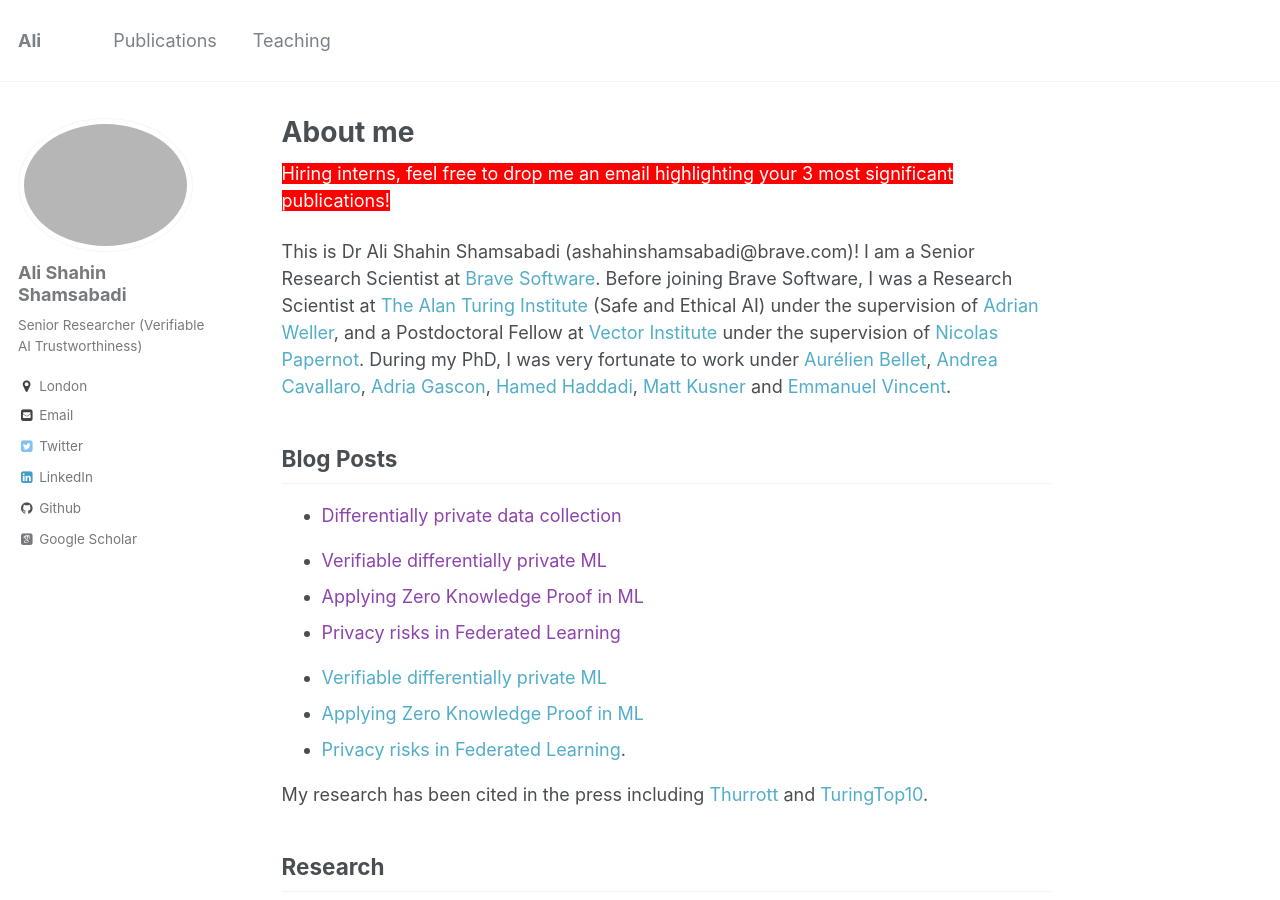
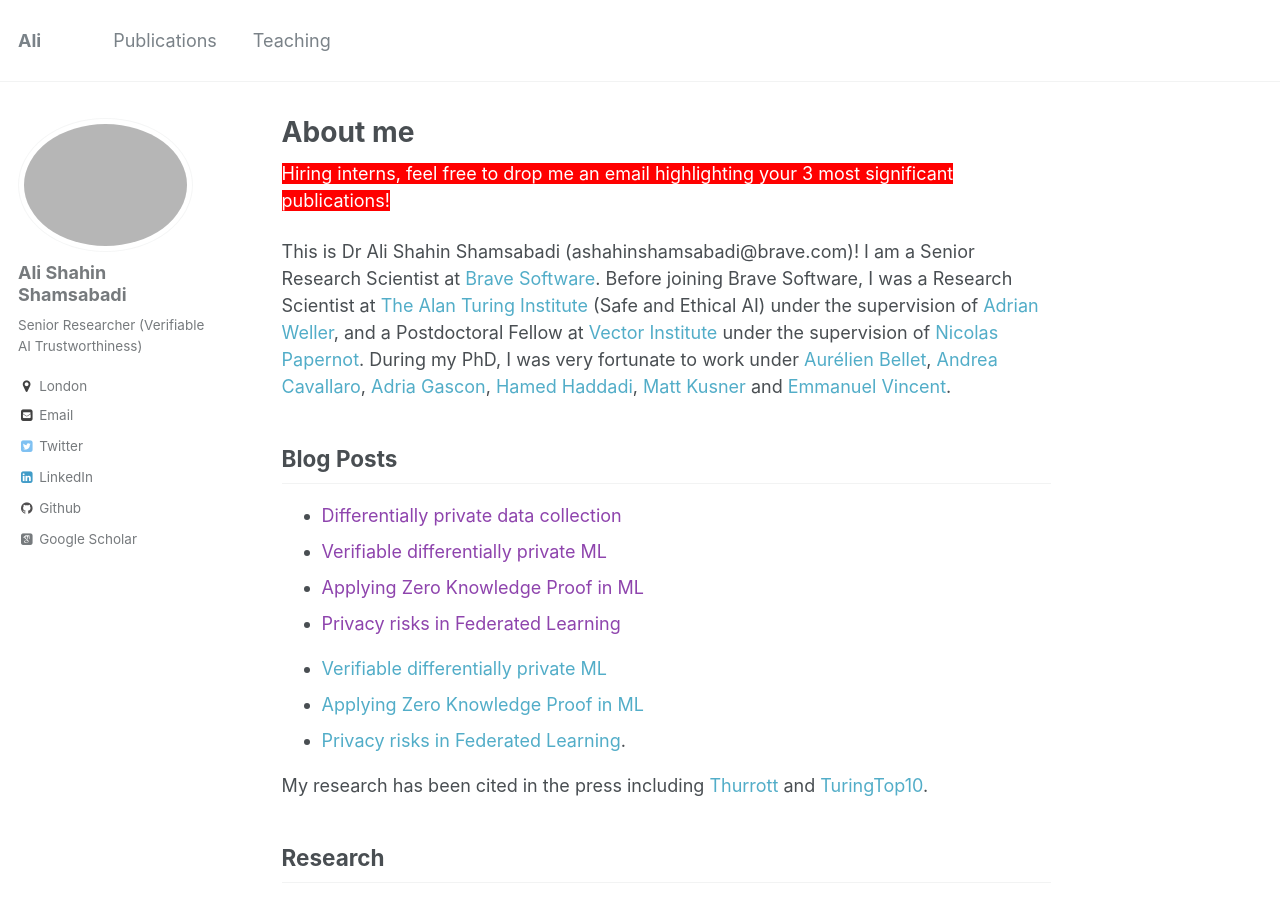
Before and after one commit to AliShahin/AliShahin.github.io, a Jekyll site: the page built from _pages/about.md, in a window 1280 px wide and 900 px high. Built offline with Jekyll 4.4.1, drawn with Linux system fonts in a browser that asks for light colours; some web fonts are replaced.

Commit message:
Update about.md

```diff
--- a/_pages/about.md
+++ b/_pages/about.md
@@ -13,8 +13,8 @@ redirect_from:
 This is Dr Ali Shahin Shamsabadi (ashahinshamsabadi@brave.com)! I am a Senior Research Scientist at [Brave Software](https://brave.com). Before joining Brave Software, I was a Research Scientist at [The Alan Turing Institute](https://www.turing.ac.uk) (Safe and Ethical AI) under the supervision of [Adrian Weller](http://mlg.eng.cam.ac.uk/adrian/), and a Postdoctoral Fellow at [Vector Institute](https://vectorinstitute.ai) under the supervision of [Nicolas Papernot](https://www.papernot.fr). During my PhD, I was very fortunate to work under [Aurélien Bellet](http://researchers.lille.inria.fr/abellet/), [Andrea Cavallaro](https://scholar.google.com/citations?hl=en&user=KZmcljoAAAAJ&view_op=list_works&sortby=pubdate), [Adria Gascon](https://scholar.google.com/citations?hl=en&user=M1FQ49sAAAAJ&view_op=list_works&sortby=pubdate), [Hamed Haddadi](https://www.imperial.ac.uk/people/h.haddadi), [Matt Kusner](https://mkusner.github.io) and [Emmanuel Vincent](https://members.loria.fr/EVincent/).
 
 ## Blog Posts
-- <a href="https://brave.com/blog/nebula/" style="color:#8e44ad;">Differentially private data collection</a>
 <ul>
+  <li><a href="https://brave.com/blog/nebula/" style="color:#8e44ad;">Differentially private data collection</a></li>
   <li><a href="https://brave.com/confidential-dpproof/" style="color:#8e44ad;">Verifiable differentially private ML</a></li>
   <li><a href="https://medium.com/@ashahin.ee/zero-knowledge-proofs-made-easy-understanding-and-applying-zero-knowledge-proof-in-machine-ccc3a41853c2" style="color:#8e44ad;">Applying Zero Knowledge Proof in ML</a></li>
   <li><a href="https://www.cleverhans.io/2022/04/17/fl-privacy.html" style="color:#8e44ad;">Privacy risks in Federated Learning</a></li>
```
